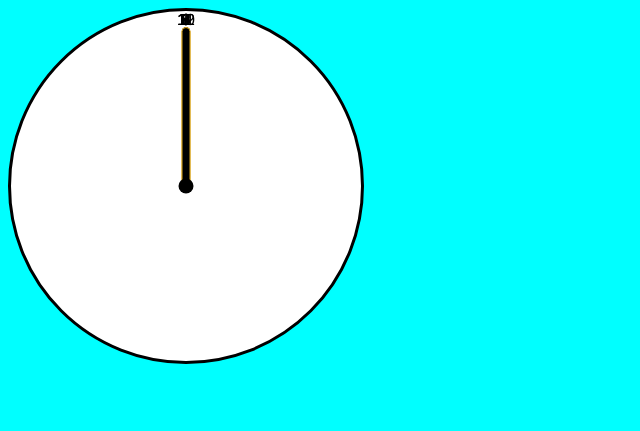
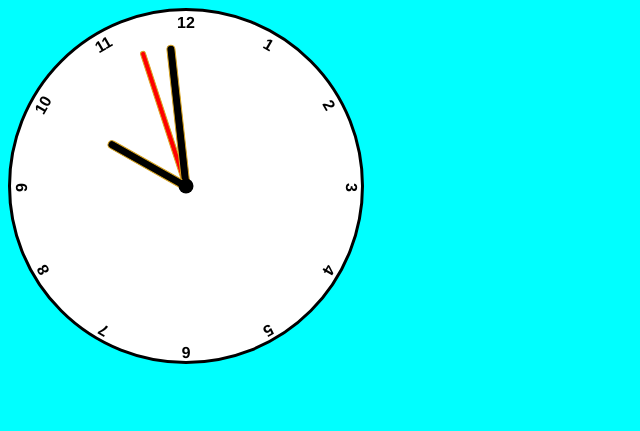
Before and after one commit to maxxpein/interactiveroom, a plain HTML site: page index.html in a window 1280 px wide. Shown: the whole page, without its empty margins (0-640 px from the left). Drawn offline with Linux system fonts and the light colour scheme.

Commit message:
2nd edit-working

```diff
--- a/clock.js
+++ b/clock.js
@@ -2,22 +2,25 @@ const secHand = document.querySelector("[data-second]")
 const minHand = document.querySelector("[data-minute]")
 const hourHand = document.querySelector("[data-hour]")
 
-function setClock(){
-    console.log("clock")
-    const currentDate = new Date()
-    const seconds = currentDate.getSeconds()
-    const minutes = currentDate.getMinutes()
-    const hours = currentDate.getHours()
-    //console.log(seconds);
-    setRotation(secHand, seconds)
-    setRotation(minHand, minutes)
-    setRotation(hourHand, hours)
-    //console.log(seconds);
+function setClock() {
+   const currentDate = new Date()
+   const seconds = currentDate.getSeconds() / 60
+   const minutes = (currentDate.getMinutes() + seconds) / 60
+   const hours = (currentDate.getHours() + minutes) / 12
+
+   console.log(currentDate)
+   console.log(seconds)
+   setRotation(secHand, seconds)
+
+   console.log(minutes)
+   setRotation(minHand, minutes)
+
+   console.log(hours)
+   setRotation(hourHand, hours)
 }
 
-function setRotation(hand, rotationDeg){
-    hand.style.setProperty('--rotation', rotationDeg * 360)
+function setRotation(hand, angle) {
+   hand.style.setProperty('--rotation', angle * 360)
 }
 
-setInterval(setClock, 1000)
-clockSet();
+setInterval(setClock, 1000);
--- a/index.html
+++ b/index.html
@@ -5,7 +5,7 @@
     <meta http-equiv="X-UA-Compatible" content="IE=edge" />
     <meta name="viewport" content="width=device-width, initial-scale=1.0" />
     <title>Interactive Room</title>
-    <link rel="stylesheet" href="style.css">
+    <link rel="stylesheet" type="text/css" href="style.css">
     <script defer src="./clock.js"></script>
   </head>
   <body>
@@ -13,15 +13,9 @@
 
     </div>
     <div class="clock">
-        <div class="hand second" data-="second">
-
-        </div>
-        <div class="hand minute">
-
-        </div>
-        <div class="hand hour">
-
-        </div>
+        <div class="hand second" data-second></div>
+        <div class="hand minute"  data-minute></div>
+        <div class="hand hour"  data-hour></div>
 
         <div class="number number1">1</div>
         <div class="number number2">2</div>
--- a/style.css
+++ b/style.css
@@ -39,19 +39,19 @@ body {
 
 .hour{
     width: 7px;
-    height: 45%;
+    height: 25%;
     background-color: black;
 }
 
 .minute{
     width: 7px;
-    height: 45%;
+    height: 40%;
     background-color: black;
 }
 
 .second{
     width: 4px;
-    height: 45%;
+    height: 40%;
     background-color: red;
 }
 
@@ -60,7 +60,9 @@ body {
     height: 100%;
     width: 100%;
     text-align: center;
-    transform: rotate(var (--rotation));
+    transform: rotate(var(--rotation));
+    padding-top: 3px;
+    font-weight: 600;
 }
 
 .number1{
```
